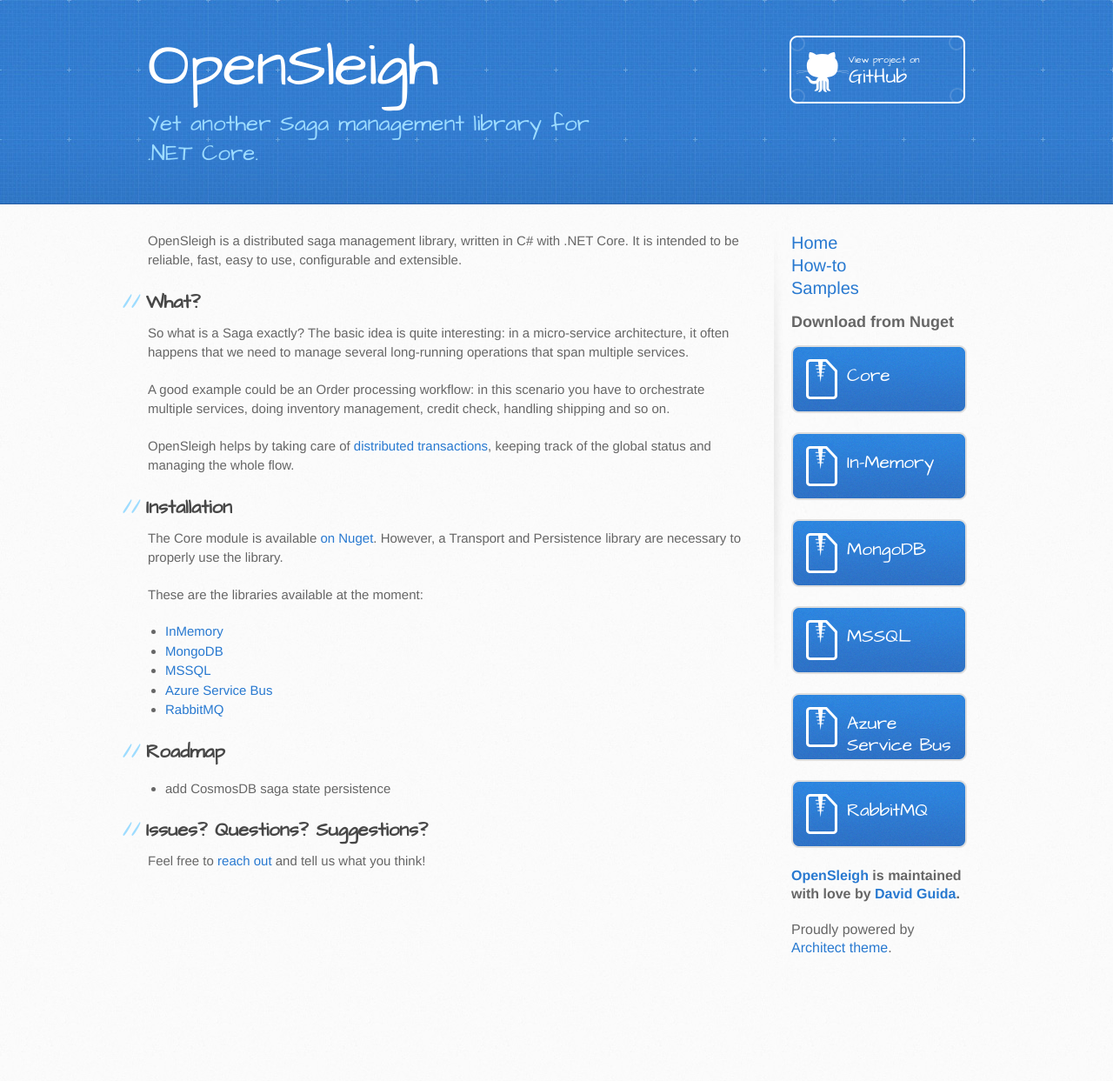
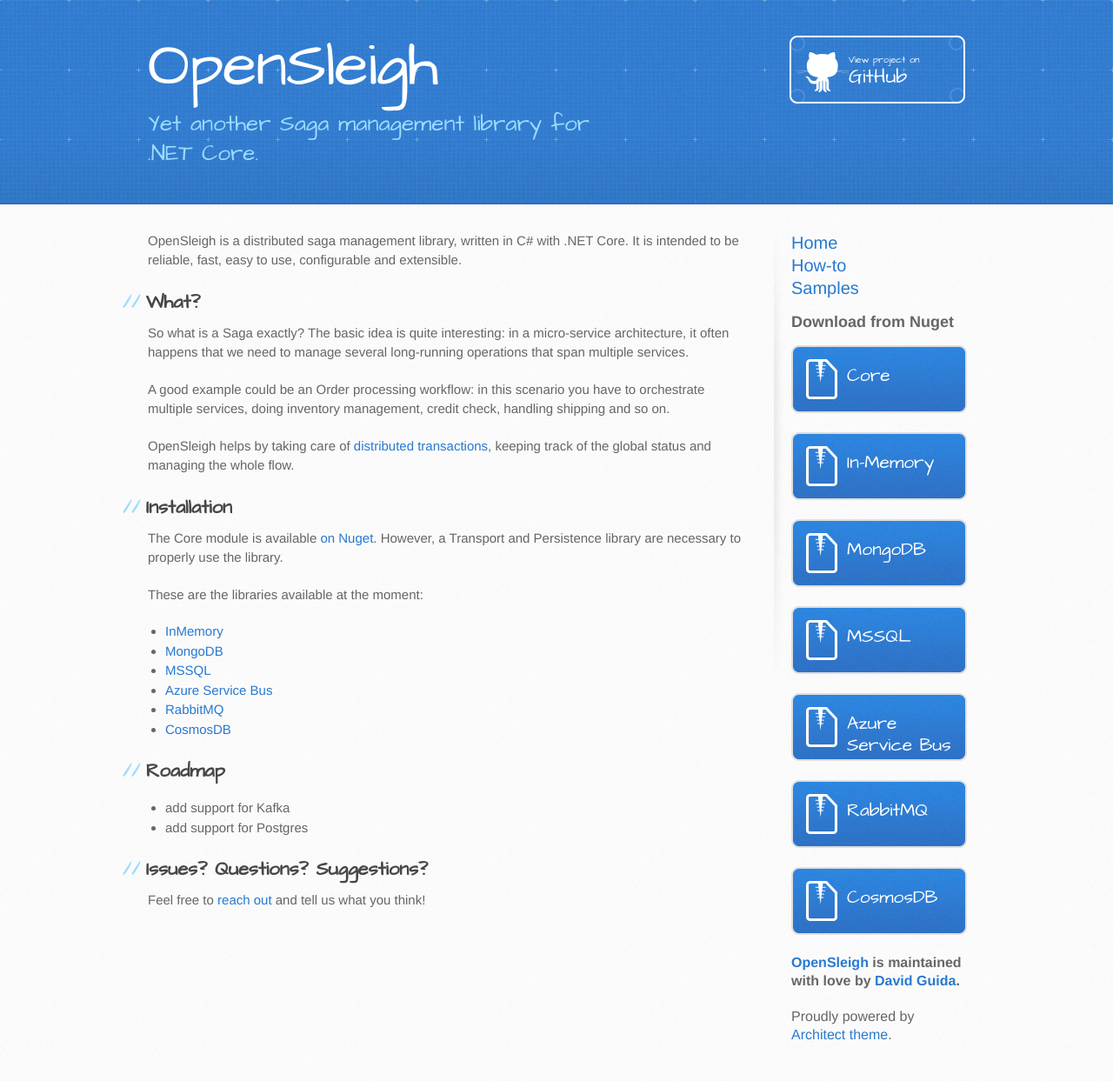
Before and after one commit to mizrael/OpenSleigh-Web, a Jekyll site: the page built from index.md, in a window 1280 px wide. Shown: the whole page at 87% size. Built offline with Jekyll 4.4.1, drawn with Linux system fonts in a browser that asks for light colours; before the commit the page ends 1143 px from its top, so only the background shows below that.

Commit message:
added cosmosdb

```diff
--- a/_config.yml
+++ b/_config.yml
@@ -29,6 +29,7 @@ nugets:
   MSSQL: https://www.nuget.org/packages/OpenSleigh.Persistence.SQL/
   Azure Service Bus: https://www.nuget.org/packages/OpenSleigh.Transport.AzureServiceBus/
   RabbitMQ: https://www.nuget.org/packages/OpenSleigh.Transport.RabbitMQ/
+  CosmosDB: https://www.nuget.org/packages/OpenSleigh.Persistence.Cosmos/
 
 sidebar:
   Home: /
--- a/index.md
+++ b/index.md
@@ -22,9 +22,11 @@ These are the libraries available at the moment:
 - [MSSQL](https://www.nuget.org/packages/OpenSleigh.Persistence.SQL/)
 - [Azure Service Bus](https://www.nuget.org/packages/OpenSleigh.Transport.AzureServiceBus/)
 - [RabbitMQ](https://www.nuget.org/packages/OpenSleigh.Transport.RabbitMQ/)
+- [CosmosDB](https://www.nuget.org/packages/OpenSleigh.Persistence.Cosmos/)
 
 ## Roadmap
-- add CosmosDB saga state persistence
+- add support for Kafka
+- add support for Postgres
 
 ## Issues? Questions? Suggestions?
 Feel free to [reach out](https://github.com/mizrael/OpenSleigh/discussions) and tell us what you think!
```
